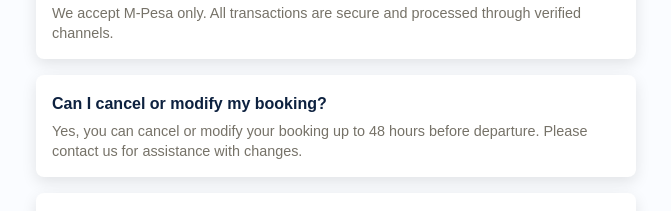
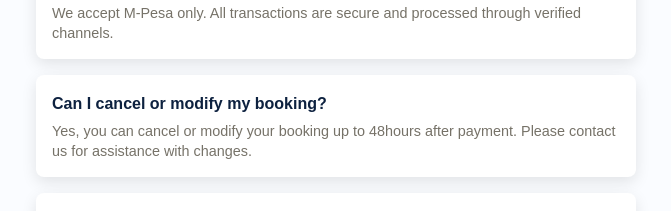
Before and after one commit to Galatian254/NADA-Safaris, a plain HTML site: page index.html in a window 1280 px wide. Shown: the part 6180-6391 px from the top of the page, without its empty margins (304-975 px from the left). Drawn offline with nearby package versions, Linux system fonts and the light colour scheme.

Commit message:
Update index.html

```diff
--- a/index.html
+++ b/index.html
@@ -2999,7 +2999,7 @@
 
                 <div class="faq-item">
                     <h3 class="faq-question">Can I cancel or modify my booking?</h3>
-                    <p class="faq-answer">Yes, you can cancel or modify your booking up to 48 hours before departure. Please contact us for assistance with changes.</p>
+                    <p class="faq-answer">Yes, you can cancel or modify your booking up to 48hours after payment. Please contact us for assistance with changes.</p>
                 </div>
 
                 <div class="faq-item">
```
